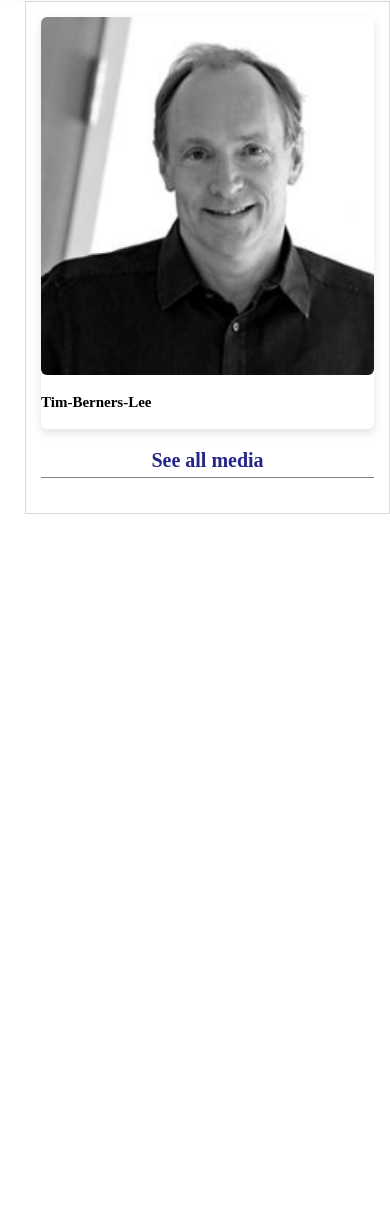
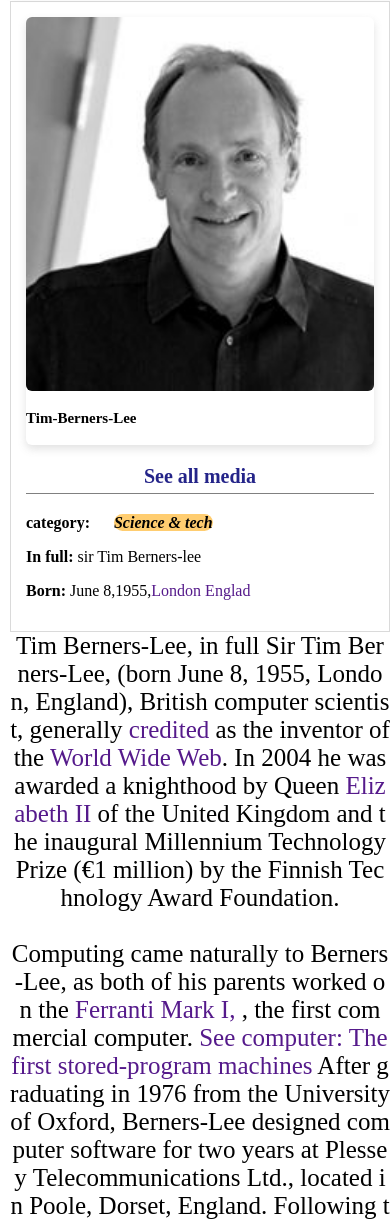
Before and after one commit to emignox/tim.github.io, a website built with Vite: page index.html in a window 390 px wide. Shown: the part 525-1746 px from the top of the page. Before the commit the page ends 1039 px from the top, so only its background shows below. Built offline with nearby package versions, Linux system fonts and the light colour scheme.

Commit message:
my project tim but just for mobile

```diff
--- a/index.html
+++ b/index.html
@@ -19,6 +19,7 @@
       <i class="fa-solid fa-bars fa-x3"></i>
       <i class="fa-solid fa-magnifying-glass fa-x3"></i>
       <img class="logo" src="https://cdn.britannica.com/mendel/eb-logo/MendelNewThistleLogo.png" alt="">
+      <p class="log">login</p>
 
       <i style="padding-left: 12px;" class=" icon1 fa-solid fa-user"></i>
       <i class="fa-solid fa-angle-down"></i>
@@ -69,8 +70,20 @@
         <p class="name1">Tim-Berners-Lee</p>
       </section>
       <p class="media">See all media </p>
+      <section class="text1">
+      <p class="it"> <strong>category:</strong> <em class="st"> Science & tech</em></p>
+     <p class="it"> <strong>In full: </strong> sir Tim Berners-lee</p>
+     <p class="it"> <strong> Born:</strong> June 8,1955,<a href="">London</a> <a href="">Englad</a></p>
+      </section>
     </section>
-
+    <article class="art">
+      <section class="text">
+      Tim Berners-Lee, in full Sir Tim Berners-Lee, (born June 8, 1955, London, England), British computer scientist, generally <a href="">credited</a> as the inventor of the <a href="">World Wide Web</a>. In 2004 he was awarded a knighthood by Queen <a href=""> Elizabeth II</a> of the United Kingdom and the inaugural Millennium Technology Prize (€1 million) by the Finnish Technology Award Foundation.
+      <br>
+      <br>
+      Computing came naturally to Berners-Lee, as both of his parents worked on the <a href="">Ferranti Mark I, </a>, the first commercial computer. <a href="">See computer: The first stored-program machines</a> After graduating in 1976 from the University of Oxford, Berners-Lee designed computer software for two years at Plessey Telecommunications Ltd., located in Poole, Dorset, England. Following this, he had several positions in the computer industry, including a stint from June to December 1980 as a software engineering consultant at CERN, the European particle physics laboratory in Geneva.
+      </section>
+    </article>
 
 
 
--- a/style.css
+++ b/style.css
@@ -1,5 +1,8 @@
 @media screen and (max-width: 844px){
 
+  .log{display: none;
+
+  }
   body{
     margin: 0px;
     background-color: rgb(170, 170, 170);
@@ -28,7 +31,7 @@ i{
 .btn1{
   border:black solid 1px;
   border-radius: 5px;
-  margin-bottom: 12px;
+  margin-bottom: 6px;
   align-self: flex-end;
   background-color: rgb(112, 18, 18);
   height: 30px;
@@ -140,13 +143,13 @@ width: 500px;
 }
 
 .container{
+  margin-left: 10px;
   display: block;
   justify-content: center;
   align-items: center;
   text-align: center;
   height: auto;
   width: auto;
-  margin-left: 25px;
   border: 1px solid rgb(218, 218, 218);
   padding: 15px;
 }
@@ -160,14 +163,13 @@ font-weight: bold;
 padding-bottom: 3px;
 
 
-
-
-
-
 }
 .photo{
   border-radius: 6px;
   width: 100%;
+}
+a{
+  text-decoration: none;
 }
 
 
@@ -178,6 +180,31 @@ padding-bottom: 3px;
   font-size: 20px;
   font-weight: bold;
 }
+.art{
+  display: block;
+}
+.text{
+
+  margin-left: 10px;
+  text-align: center;
+  font-size: 25px;
+  word-break: break-all;
+
+
+
+}
+.text1{
+  display: block;
+}
+.it{
+  text-align: left;
+}
+
+
+
+ul li {display: none;}
+
+
 
 
 }
@@ -185,3 +212,13 @@ padding-bottom: 3px;
 body{
   background-color: white;
 }
+
+
+
+
+@media screen and (min-width: 845px) and (max-width: 1600px) {
+  body{
+    background-color: white;
+  }
+
+}
```
